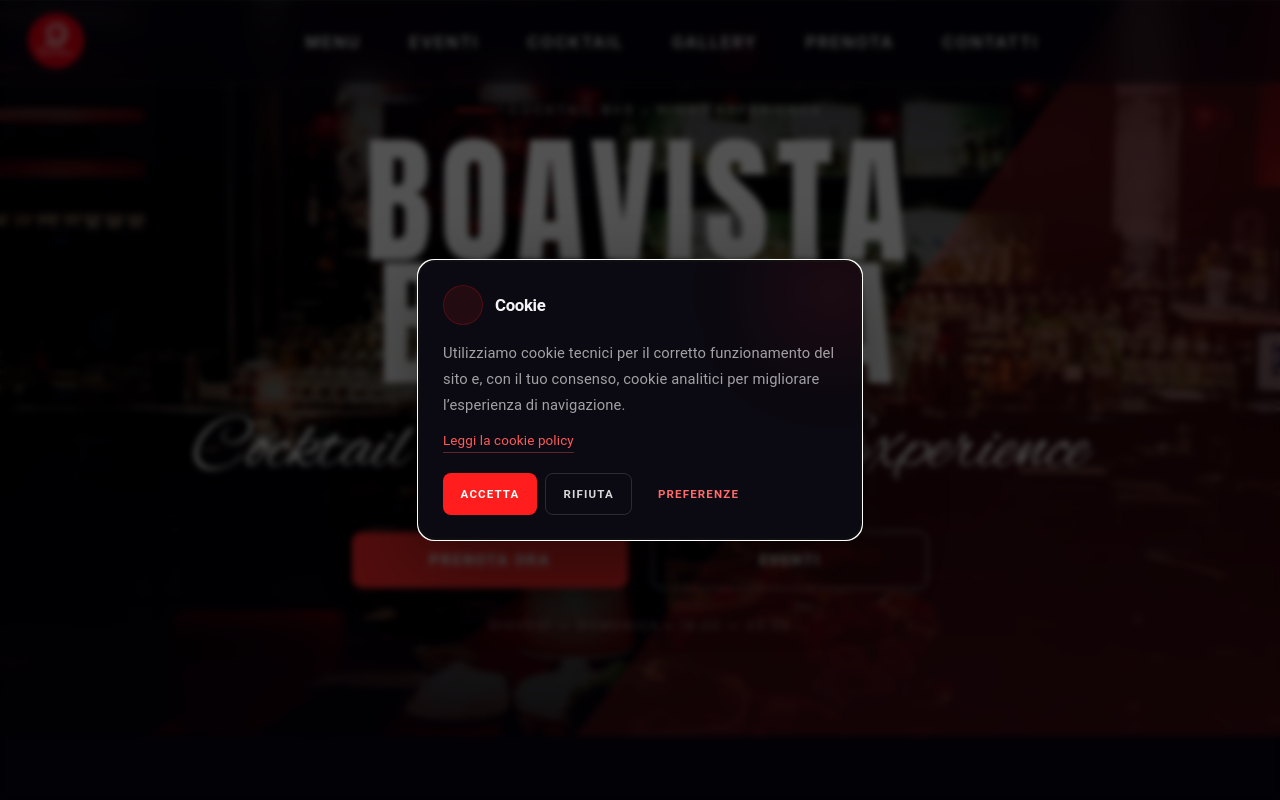
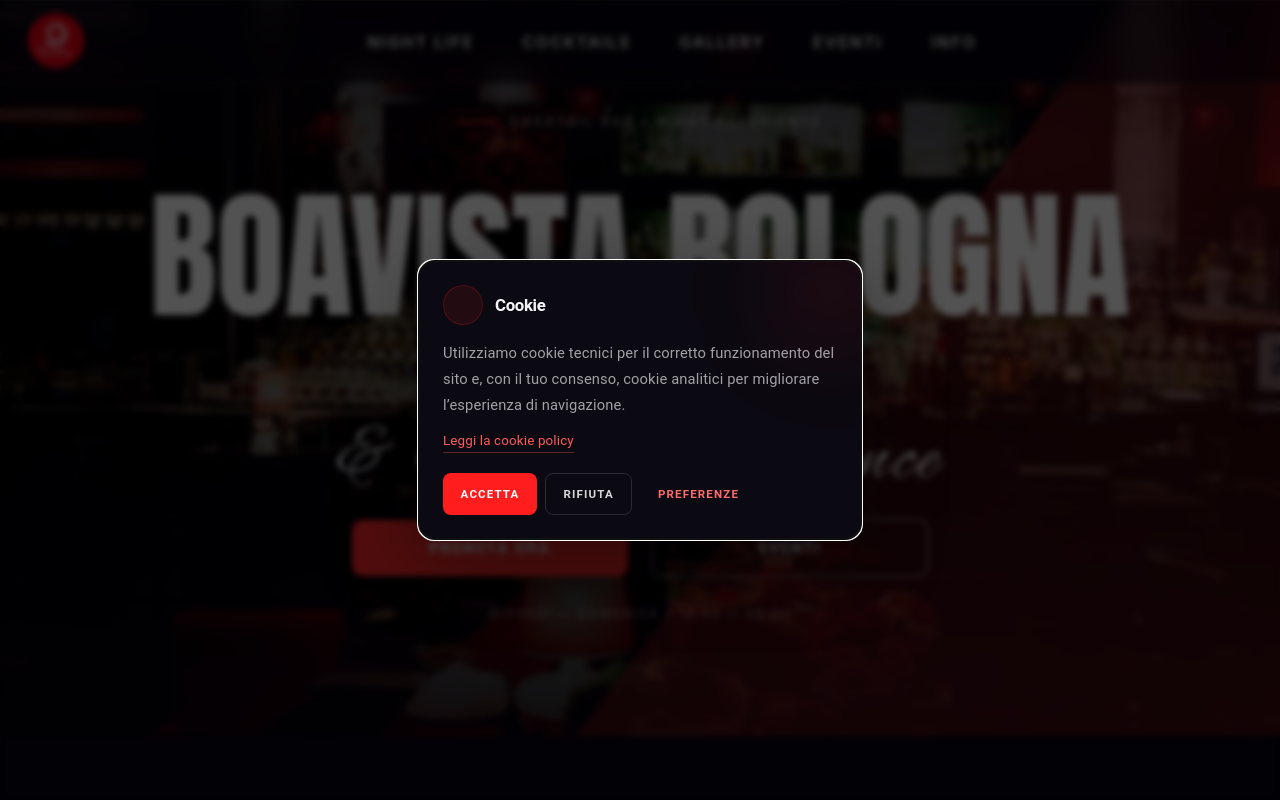
Before and after one commit to aartuur/sito_boavista_bologna, a React (Vite) app: page / in a window 1280 px wide. Shown: the top 800 px of the page. Built offline with nearby package versions, Linux system fonts and the light colour scheme; some icons are missing.

Commit message:
v1.0.4 - fix.5

```diff
--- a/src/components/layout/Navbar.tsx
+++ b/src/components/layout/Navbar.tsx
@@ -19,12 +19,11 @@
 
 export default function NavbarBoaVista({
   items = [
-    { label: "Menu", href: "#menu" },
+    { label: "Night Life", href: "#night-life" },
+    { label: "Cocktails", href: "#cocktails" },
+    { label: "Gallery", href: "#inside" },
     { label: "Eventi", href: "#eventi" },
-    { label: "Cocktail", href: "#cocktail" },
-    { label: "Gallery", href: "#gallery" },
-    { label: "Prenota", href: "#prenota" },
-    { label: "Contatti", href: "#contatti" },
+    { label: "Info", href: "#info" },
   ],
   tableLabel="Tavolo 7",
   logoSrc = "logo.png",
--- a/src/components/sections/EventsDjNightSection.tsx
+++ b/src/components/sections/EventsDjNightSection.tsx
@@ -29,7 +29,7 @@
   }, []);
 
   return (
-    <section className="relative w-screen bg-[#070411] py-22">
+    <section className="relative w-screen bg-[#070411] py-22" id="eventi">
       <div className="pointer-events-none absolute inset-0">
         <div className="absolute inset-0 bg-[radial-gradient(1200px_600px_at_50%_-10%,rgba(255,255,255,0.06),transparent_60%)]" />
       </div>
--- a/src/components/sections/InfoOrariSection.tsx
+++ b/src/components/sections/InfoOrariSection.tsx
@@ -25,7 +25,7 @@
   }, []);
 
   return (
-    <section className="w-screen bg-[#070411] py-24">
+    <section className="w-screen bg-[#070411] py-24" id="info">
       <div className="mx-auto w-full max-w-7xl px-6">
         <div className="grid grid-cols-1 gap-16 lg:grid-cols-2">
           <div>
--- a/src/components/sections/InsideBoavistaSection.tsx
+++ b/src/components/sections/InsideBoavistaSection.tsx
@@ -36,7 +36,7 @@
   }, []);
 
   return (
-    <section className="w-screen bg-[#070411] py-20">
+    <section className="w-screen bg-[#070411] py-20" id="inside">
       <div className="mx-auto w-full max-w-7xl px-6">
         <div
           className="text-center"
--- a/src/components/sections/SignatureCocktailsSection.tsx
+++ b/src/components/sections/SignatureCocktailsSection.tsx
@@ -58,7 +58,7 @@
   const [A, B, C, D, E, F] = items;
 
   return (
-    <section className="relative w-screen overflow-hidden bg-[#070411] py-20">
+    <section className="relative w-screen overflow-hidden bg-[#070411] py-20" id="cocktails">
       <div className="pointer-events-none absolute inset-0">
         <div className="absolute inset-0 bg-[radial-gradient(1200px_600px_at_50%_-10%,rgba(255,255,255,0.06),transparent_60%)]" />
         <div className="absolute inset-0 bg-[radial-gradient(900px_520px_at_18%_75%,rgba(255,0,80,0.07),transparent_60%)]" />
--- a/src/components/sections/hero/HeroContent.tsx
+++ b/src/components/sections/hero/HeroContent.tsx
@@ -63,16 +63,16 @@
 
       <motion.h1
         variants={titleFade}
-        className="font-anton mx-auto uppercase text-white leading-[0.88] tracking-[0.06em] drop-shadow-[0_14px_34px_rgba(0,0,0,0.55)] text-[56px] sm:text-[92px] md:text-[122px] lg:text-[140px]"
+        className="font-anton mx-auto uppercase  text-white drop-shadow-[0_14px_34px_rgba(0,0,0,0.55)] text-[56px] sm:text-[92px] md:text-[122px] lg:text-[140px]"
       >
         BOAVISTA <span className="block md:inline"> </span> BOLOGNA
       </motion.h1>
 
       <motion.p
         variants={textFade}
-        className="mt-2 font-allura text-white/95 drop-shadow-[0_14px_30px_rgba(0,0,0,0.45)] text-[28px] sm:text-[52px] md:text-[64px] lg:text-[76px]"
+        className="font-allura text-white/95   leading-[0.88] tracking-[0.06em] drop-shadow-[0_14px_30px_rgba(0,0,0,0.45)] text-[28px] sm:text-[52px] md:text-[64px] lg:text-[76px]"
       >
-        Cocktail Bar &amp; Night Experience
+        Cocktail Bar<br/> &amp; Night Experience
       </motion.p>
 
       <motion.div
--- a/src/index.css
+++ b/src/index.css
@@ -1,5 +1,9 @@
 @import "tailwindcss";
 @import "aos/dist/aos.css";
+
+html{
+  scroll-behavior: smooth;
+}
 
 .font-anton { font-family: "Anton", sans-serif; }
 .font-allura { font-family: "Alex Brush", cursive; }
```
Also changed, not shown: src/components/sections/NightlifeSection.tsx (+1 -1 lines).
